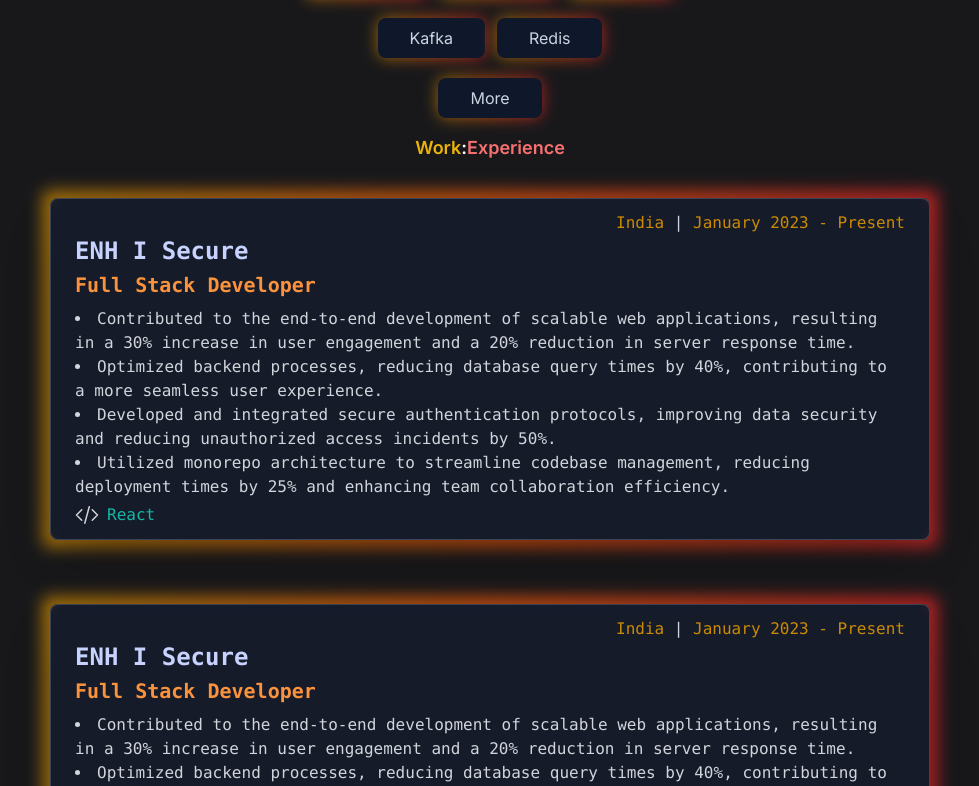
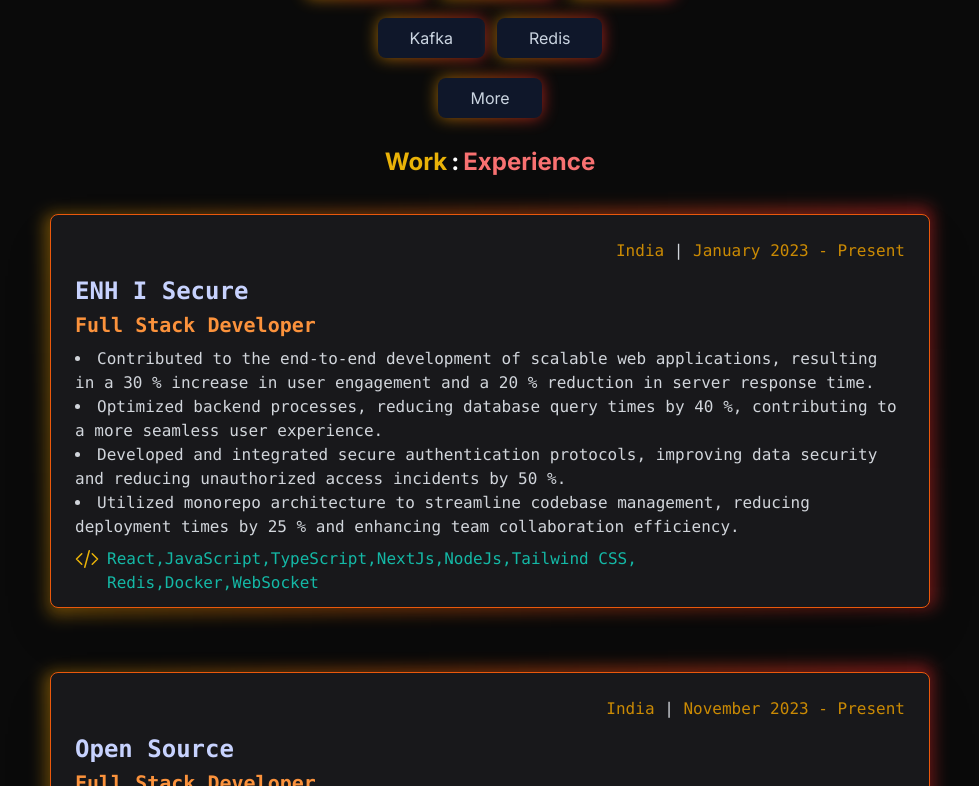
Before and after one commit to giripatel/portfolio, a Next.js app: page / in a window 1280 px wide. Shown: the part 1674-2460 px from the top of the page, without its empty margins (150-1129 px from the left). Built offline with nearby package versions, Linux system fonts and the light colour scheme.

Commit message:
Add Project

```diff
--- a/src/app/actions/experience.ts
+++ b/src/app/actions/experience.ts
@@ -3,7 +3,7 @@
     {
       country: "India",
       duration: {
-        form: "January 2023",
+        from: "January 2023",
         to: "Present",
       },
       company: "ENH I Secure",
@@ -29,7 +29,7 @@
     {
       country: "India",
       duration: {
-        form: "Nov 2023",
+        from: "November 2023",
         to: "Present",
       },
       company: "Open Source",
--- /dev/null
+++ b/src/app/actions/projects.ts
@@ -0,0 +1,42 @@
+
+export const getProjects = () => {
+    const projects = [{
+        title: "DeployHub",
+        githubLink: "https://github.com/giripatel/deployhub",
+        liveLink: "",
+        tagLine: "Why other platforms when you have DeployHub",
+        tech: ["TypeScript", "React", "NodeJs", "S3", "Redis"]
+    },
+    {
+        title: "EquityHub",
+        githubLink: "https://github.com/giripatel/EquityHub",
+        liveLink: "",
+        tagLine: "The only exchange you need",
+        tech: ["JavaScript", "TypeScript", "NextJs", "React", "NodeJs", "WebSocket", "Redis"]
+    },
+    {
+        title: "BlogIt",
+        githubLink: "https://github.com/giripatel/BlogIt",
+        liveLink: "",
+        tagLine: "Platform like Medium, but it's not medium",
+        tech: ["React", "JavaScript", "MongoDB", "Hono"]
+
+    },
+    {
+        title: "QuickPay",
+        githubLink: "https://github.com/giripatel/quickpay",
+        liveLink: "",
+        tagLine: "Paymet wallet",
+        tech: ["React", "NextJS", "NodeJS", "NextAuth", "JavaScript", "TypeScript"]
+    },
+    {
+        title: "Portfolio",
+        githubLink: "https://github.com/giripatel/portfolio",
+        liveLink: "",
+        tagLine: "Intutive portfolio crafted with love",
+        tech: ["React", "NextJS", "NodeJS", "NextAuth", "JavaScript", "TypeScript"]
+    }
+    ]
+
+    return projects;
+}
--- a/src/app/components/Appbar.tsx
+++ b/src/app/components/Appbar.tsx
@@ -6,7 +6,7 @@
 
   const width = useWindowDimensions();
   return (
-    <div className="bg-zinc-900 flex justify-center items-center gap-x-9 font-semibold w-full h-20">
+    <div className="bg-neutral-950 flex justify-center items-center gap-x-9 font-semibold w-full h-20">
       <div className="flex gap-x-9 w-96 rounded-xl p-5 justify-center">
         <div className="text-slate-50 hover:cursor-pointer">/</div>
         <div className="text-slate-50 hover:cursor-pointer">work</div>
--- a/src/app/components/Experience.tsx
+++ b/src/app/components/Experience.tsx
@@ -1,22 +1,25 @@
-import React from 'react'
-import ExperienceModel from './ExperienceModel'
+import React from "react";
+import ExperienceModel from "./ExperienceModel";
+import { getExperience } from "../actions/experience";
 
 const Experience = () => {
+  const experiences = getExperience();
+
   return (
     <section id="experience">
-      <div className='w-full flex justify-center font-semibold text-lg text-white p-4'><span className='text-yellow-500'>Work</span>:<span className='text-red-400'>Experience</span></div>
-      <div className='w-full flex justify-center mt-5'>
-        <div className='flex justify-center flex-col gap-y-16'>
-            <ExperienceModel />
-            <ExperienceModel />
-            <ExperienceModel />
-            {/* <ExperienceModel /> */}
-            {/* <ExperienceModel /> */}
-            {/* <div className='w-20 h-20 bg-red-300'></div> */}
+      <div className="w-full flex justify-center  text-white p-4 mt-3 font-bold text-2xl">
+        <span className="text-yellow-500 pr-1">Work</span> :
+        <span className="text-red-400 pl-1">Experience</span>
+      </div>
+      <div className="w-full flex justify-center mt-5">
+        <div className="flex justify-center flex-col gap-y-16">
+          {experiences?.map((exp: any) => (
+            <ExperienceModel exp={exp} />
+          ))}
         </div>
       </div>
     </section>
-  )
-}
+  );
+};
 
-export default Experience
+export default Experience;
--- a/src/app/components/ExperienceModel.tsx
+++ b/src/app/components/ExperienceModel.tsx
@@ -1,55 +1,35 @@
 import React from "react";
 
-const ExperienceModel = () => {
+const ExperienceModel = ({exp}: {exp : any}) => {
+
   return (
     <>
-    <div className="relative w-80 sm:w-[38rem] xl:w-[55rem] lg:h-fit">
-  <div
-    className="absolute -inset-2 rounded-lg bg-gradient-to-r from-yellow-600 via-orange-600 to-red-600 opacity-75 blur"
+    <div className="relative w-80 sm:w-[38rem] xl:w-[55rem] lg:h-fit group">
+    <div
+    className="absolute -inset-1 rounded-lg bg-gradient-to-r from-yellow-600 via-orange-600 to-red-600 opacity-50 blur group-hover:opacity-75 transition duration-200 animate-tilt"
   ></div>
-  <div
-    className="relative flex h-fit w-fit items-center justify-center rounded-lg bg-slate-900 text-slate-300"
-  >
-    <div className=" rounded-lg  bg-zinc-800 border-[#d9defc33] shadow-2xl  backdrop-blur-sm px-3 backdrop-brightness-105 z-30 bg-opacity-30 border font-mono">
+    <div className="rounded-lg  bg-zinc-900  shadow-2xl  backdrop-blur-sm px-3  border border-orange-600 font-mono">
         <div className="text-zinc-300 p-3">
-          <div className="flex justify-end">
+          <div className="flex md:justify-end text-sm lg:text-base py-3">
             <p className="text-yellow-600 ">
-              India <span className="text-gray-300"> | </span><span className="">January 2023 - Present</span>
+              {exp.country} <span className="text-gray-300"> | </span><span className="">{exp.duration.from} - {exp.duration.to}</span>
             </p>
           </div>
-          <p className="text-2xl font-semibold text-indigo-200">ENH I Secure</p>
-          <p className="text-xl font-semibold py-1 text-orange-400">Full Stack Developer</p>
+          <p className="text-2xl font-semibold text-indigo-200">{exp.company}</p>
+          <p className="text-xl font-semibold py-1 text-orange-400">{exp.role}</p>
           <div className="pt-1 text-md text-gray-300">
             <ul className={"list-disc list-inside"}>
-              <li>
-                Contributed to the end-to-end development of scalable web
-                applications, resulting in a 30% increase in user engagement and
-                a 20% reduction in server response time.
-              </li>
-              <li>
-                Optimized backend processes, reducing database query times by
-                40%, contributing to a more seamless user experience.
-              </li>
-              <li>
-                Developed and integrated secure authentication protocols,
-                improving data security and reducing unauthorized access
-                incidents by 50%.
-              </li>
-              <li>
-                Utilized monorepo architecture to streamline codebase
-                management, reducing deployment times by 25% and enhancing team
-                collaboration efficiency.
-              </li>
+              {exp.summary.map((s:any,index: any) => <li key={index}>{s}</li>)}
             </ul>
           </div>
-          <div className="flex gap-2 mt-1">
+          <div className="flex gap-2 mt-2">
             <svg
               xmlns="http://www.w3.org/2000/svg"
               fill="none"
               viewBox="0 0 24 24"
               strokeWidth={1.5}
               stroke="currentColor"
-              className="size-6"
+              className="size-6 text-yellow-500"
             >
               <path
                 strokeLinecap="round"
@@ -57,13 +37,12 @@
                 d="M17.25 6.75 22.5 12l-5.25 5.25m-10.5 0L1.5 12l5.25-5.25m7.5-3-4.5 16.5"
               />
             </svg>
-
-            <p className="text-teal-500">React</p>
+            <div className="w-96 md:w-[36rem] flex-wrap flex">
+            {exp.tech.map((skill: any, index: any) => <div className="text-teal-500 text-nowrap grid-cols-1">{skill}{exp.tech.length -1 !== index? ", ": ""}</div>)}
+          </div>
           </div>
         </div>
       </div>
-      </div>
-
   </div>
     </>
   );
--- a/src/app/components/Footer.tsx
+++ b/src/app/components/Footer.tsx
@@ -3,7 +3,7 @@
 const Footer = () => {
   return (
     <section>
-      <div className='w-full h-20 bg-teal-500'></div>
+      <div className='w-full h-20 bg-neutral-950'></div>
     </section>
   )
 }
--- a/src/app/components/Project.tsx
+++ b/src/app/components/Project.tsx
@@ -1,16 +1,19 @@
 import React from "react";
 import ProjectModel from "./ProjectModel";
+import { getProjects } from "../actions/projects";
 
 const Project = () => {
+
+  const projects = getProjects();
+
   return (
     <section id="project">
       <div className="text-white font-semibold text-2xl p-5 w-full flex justify-center">Projects</div>
-      <div className=" w-full flex justify-center p-5">
-        <div className="md:grid-cols-2 grid gap-5 lg:gap-8 gap-x-3 px-2">
-          <ProjectModel />
-          <ProjectModel />
-          <ProjectModel />
-          <ProjectModel />
+      <div className=" w-full flex justify-center p-5 mb-5">
+        <div className="md:grid-cols-2 grid gap-8 lg:gap-8 px-2">
+
+          {projects?.map(project => <ProjectModel project={project}/>)}
+
         </div>
       </div>
     </section>
--- a/src/app/layout.tsx
+++ b/src/app/layout.tsx
@@ -16,7 +16,7 @@
 }>) {
   return (
     <html lang="en">
-      <body className={`${inter.className} bg-zinc-900`}>{children}</body>
+      <body className={`${inter.className} bg-neutral-950`}>{children}</body>
 
     </html>
   );
--- a/tailwind.config.ts
+++ b/tailwind.config.ts
@@ -1,26 +1,5 @@
-// import type { Config } from "tailwindcss";
-
-// const config: Config = {
-//   content: [
-//     "./src/pages/**/*.{js,ts,jsx,tsx,mdx}",
-//     "./src/components/**/*.{js,ts,jsx,tsx,mdx}",
-//     "./src/app/**/*.{js,ts,jsx,tsx,mdx}",
-//   ],
-//   theme: {
-//     extend: {
-//       backgroundImage: {
-//         "gradient-radial": "radial-gradient(var(--tw-gradient-stops))",
-//         "gradient-conic":
-//           "conic-gradient(from 180deg at 50% 50%, var(--tw-gradient-stops))",
-//       },
-//       // screens: {
-//       //   xs: '360px',
-//       // },
-//     },
-//   },
-//   plugins: [],
-// };
-// export default config;
+import { animate } from "framer-motion";
+import { transform } from "next/dist/build/swc";
 
 const {
   default: flattenColorPalette,
@@ -38,7 +17,24 @@
   ],
   darkMode: "class",
   theme: {
-    extend: {},
+    extend: {
+      animation : {
+        tilt: "tilt 10s infinite linear"
+      },
+      keyframes: {
+        tilt: {
+          "0%, 50%, 100%": {
+            transform: "rotate(0deb)"
+          },
+          "25%": {
+            transform: "rotate(1deg)"
+          },
+          "75%": {
+            transform: "rotate(-1deg)"
+          },
+        }
+      }
+    },
   },
   plugins: [addVariablesForColors],
 };
```
Also changed, not shown: src/app/components/ProjectModel.tsx (+42 -7 lines).
